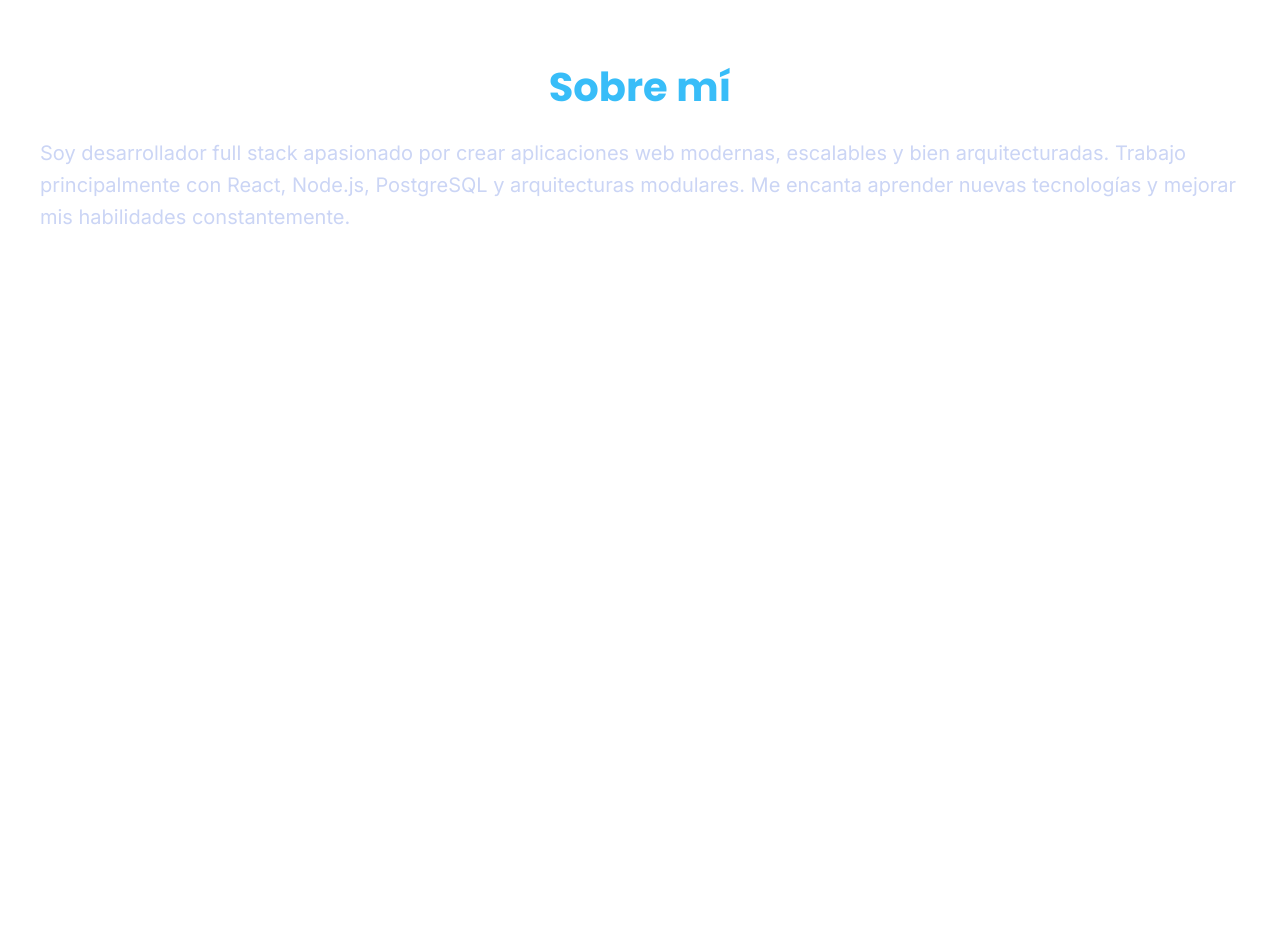
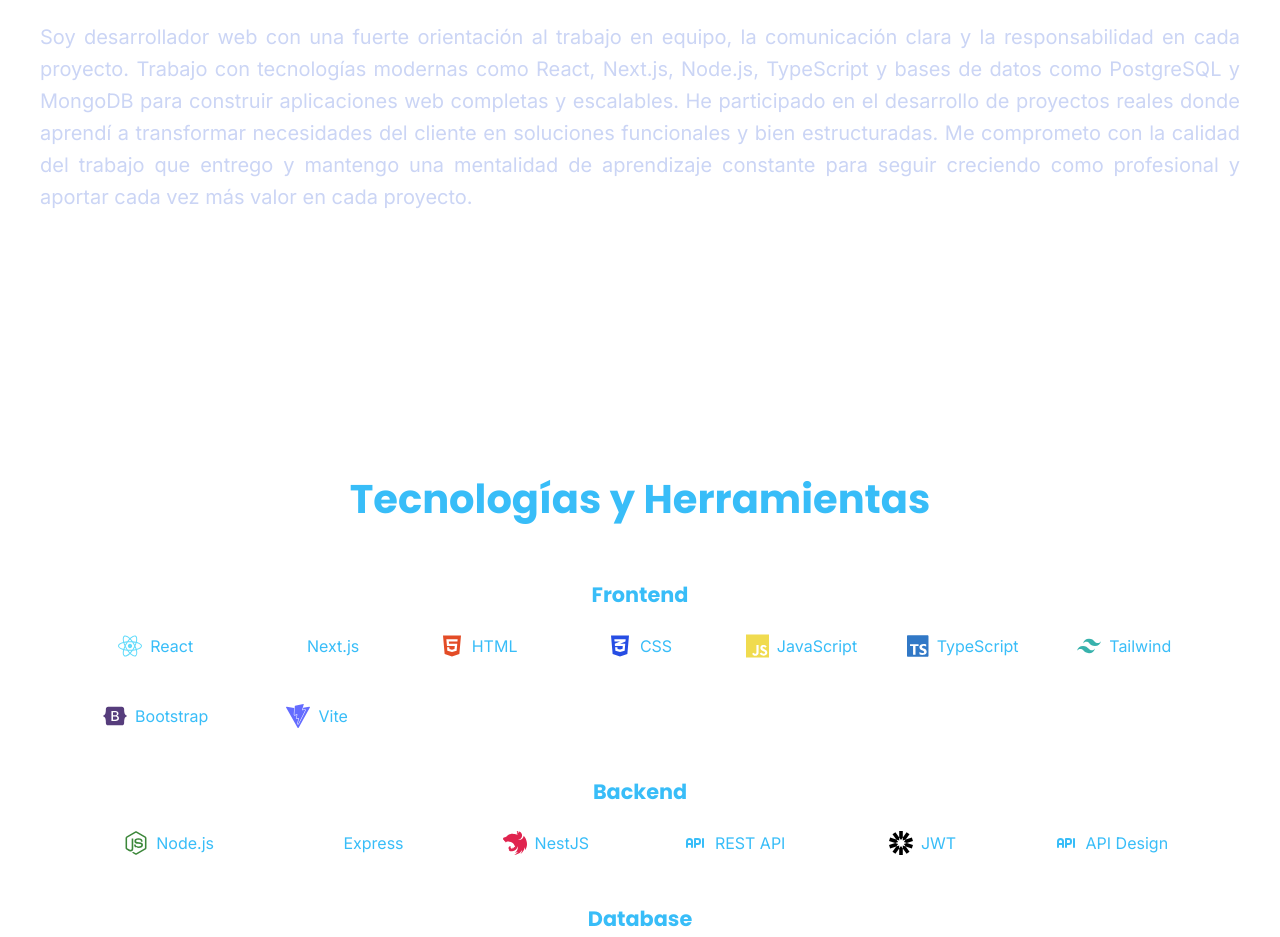
Before and after one commit to Orlando3486/orlando-zarraga-portfolio, a Next.js app in the folder front/: page / in a window 1280 px wide. Shown: the part 1860-2797 px from the top of the page. Built offline with nearby package versions, Linux system fonts and the light colour scheme.

Commit message:
mejoras a seccion sobre mi, tecnologias y herramientas

```diff
--- a/front/components/sections/about.tsx
+++ b/front/components/sections/about.tsx
@@ -7,10 +7,33 @@
     <section id="about" className="section-about">
       <h2>Sobre mí</h2>
       <p>
-        Soy desarrollador full stack apasionado por crear aplicaciones web
-        modernas, escalables y bien arquitecturadas. Trabajo principalmente con
-        React, Node.js, PostgreSQL y arquitecturas modulares. Me encanta
-        aprender nuevas tecnologías y mejorar mis habilidades constantemente.
+        {/* Soy un desarrollador comprometido con crear soluciones digitales
+        funcionales y bien pensadas. Me caracterizo por la responsabilidad, la
+        comunicación clara y el trabajo en equipo, habilidades que considero
+        fundamentales para construir proyectos exitosos y mantener una relación
+        de confianza con clientes y colaboradores. Trabajo principalmente con
+        tecnologías modernas del ecosistema web como React, Next.js, Node.js,
+        TypeScript y bases de datos como PostgreSQL y MongoDB, lo que me permite
+        desarrollar aplicaciones completas, desde el frontend hasta el backend.
+        A lo largo de mi formación y experiencia he participado en proyectos
+        reales donde aprendí a escuchar las necesidades del cliente, transformar
+        ideas en productos funcionales y cuidar cada detalle del desarrollo. Me
+        tomo cada proyecto con compromiso y profesionalismo, buscando siempre
+        entregar soluciones sólidas, mantenibles y bien estructuradas. Al mismo
+        tiempo, mantengo una mentalidad de aprendizaje constante, explorando
+        nuevas herramientas, buenas prácticas y tecnologías que me permitan
+        seguir creciendo como desarrollador y aportar cada vez más valor a los
+        proyectos en los que participo. */}
+        Soy desarrollador web con una fuerte orientación al trabajo en equipo,
+        la comunicación clara y la responsabilidad en cada proyecto. Trabajo con
+        tecnologías modernas como React, Next.js, Node.js, TypeScript y bases de
+        datos como PostgreSQL y MongoDB para construir aplicaciones web
+        completas y escalables. He participado en el desarrollo de proyectos
+        reales donde aprendí a transformar necesidades del cliente en soluciones
+        funcionales y bien estructuradas. Me comprometo con la calidad del
+        trabajo que entrego y mantengo una mentalidad de aprendizaje constante
+        para seguir creciendo como profesional y aportar cada vez más valor en
+        cada proyecto.
       </p>
     </section>
   );
--- a/front/components/sections/tecnologies.tsx
+++ b/front/components/sections/tecnologies.tsx
@@ -1,31 +1,211 @@
-import { FaDocker, FaNodeJs, FaReact } from "react-icons/fa";
+import {
+  FaHtml5,
+  FaCss3Alt,
+  FaDocker,
+  FaNodeJs,
+  FaReact,
+  FaGitAlt,
+  FaGithub,
+  FaBootstrap,
+  FaFigma,
+  FaLinux,
+  FaVial,
+  FaRobot,
+  FaShieldAlt,
+} from "react-icons/fa";
 import "./../../styles/tecnologies.css";
-import { SiNextdotjs, SiPostgresql, SiTypescript } from "react-icons/si";
+import {
+  SiJavascript,
+  SiNextdotjs,
+  SiPostgresql,
+  SiTypescript,
+  SiTailwindcss,
+  SiExpress,
+  SiMongodb,
+  SiPrisma,
+  SiCloudinary,
+  SiNestjs,
+  SiVite,
+  SiSwagger,
+  SiJsonwebtokens,
+  SiPostman,
+  SiOpenai,
+} from "react-icons/si";
+import { TbApi, TbTopologyStar3 } from "react-icons/tb";
+import { GiCycle } from "react-icons/gi";
+import { MdArchitecture, MdSpeed } from "react-icons/md";
+import { HiCode } from "react-icons/hi";
+import { VscVscode } from "react-icons/vsc";
 
 export default function Tecnologies() {
   type Tech = {
+    name: string;
     icon: React.ElementType;
     color: string;
+    category?: string;
   };
   const technologies: Tech[] = [
-    { icon: FaReact, color: "#61DBFB" },
-    { icon: SiNextdotjs, color: "#ffffff" },
-    { icon: FaNodeJs, color: "#3C873A" },
-    { icon: SiPostgresql, color: "#336791" },
-    { icon: SiTypescript, color: "#3178C6" },
-    { icon: FaDocker, color: "#2496ED" },
+    { name: "React", icon: FaReact, color: "#61DBFB", category: "Frontend" },
+    {
+      name: "Next.js",
+      icon: SiNextdotjs,
+      color: "#ffffff",
+      category: "Frontend",
+    },
+    { name: "HTML", icon: FaHtml5, color: "#E34C26", category: "Frontend" },
+    { name: "CSS", icon: FaCss3Alt, color: "#264de4", category: "Frontend" },
+    {
+      name: "JavaScript",
+      icon: SiJavascript,
+      color: "#F0DB4F",
+      category: "Frontend",
+    },
+    {
+      name: "TypeScript",
+      icon: SiTypescript,
+      color: "#3178C6",
+      category: "Frontend",
+    },
+    {
+      name: "Tailwind",
+      icon: SiTailwindcss,
+      color: "#38B2AC",
+      category: "Frontend",
+    },
+    {
+      name: "Bootstrap",
+      icon: FaBootstrap,
+      color: "#563d7c",
+      category: "Frontend",
+    },
+    { name: "Vite", icon: SiVite, color: "#646CFF", category: "Frontend" },
+
+    { name: "Node.js", icon: FaNodeJs, color: "#3C873A", category: "Backend" },
+    { name: "Express", icon: SiExpress, color: "#ffffff", category: "Backend" },
+    { name: "NestJS", icon: SiNestjs, color: "#E0234E", category: "Backend" },
+    { name: "REST API", icon: TbApi, color: "#38bdf8", category: "Backend" },
+    {
+      name: "JWT",
+      icon: SiJsonwebtokens,
+      color: "#000000",
+      category: "Backend",
+    },
+
+    {
+      name: "PostgreSQL",
+      icon: SiPostgresql,
+      color: "#336791",
+      category: "Database",
+    },
+    {
+      name: "MongoDB",
+      icon: SiMongodb,
+      color: "#4DB33D",
+      category: "Database",
+    },
+    { name: "Prisma", icon: SiPrisma, color: "#2D3748", category: "Database" },
+
+    { name: "Git", icon: FaGitAlt, color: "#F1502F", category: "Tools" },
+    { name: "GitHub", icon: FaGithub, color: "#ffffff", category: "Tools" },
+    { name: "VS Code", icon: VscVscode, color: "#007ACC", category: "Tools" },
+    { name: "Postman", icon: SiPostman, color: "#FF6C37", category: "Tools" },
+    { name: "Swagger", icon: SiSwagger, color: "#85EA2D", category: "Tools" },
+    { name: "Docker", icon: FaDocker, color: "#2496ED", category: "DevOps" },
+    { name: "CI/CD", icon: GiCycle, color: "#38bdf8", category: "DevOps" },
+    { name: "Linux", icon: FaLinux, color: "#FCC624", category: "DevOps" },
+
+    { name: "Figma", icon: FaFigma, color: "#F24E1E", category: "Design" },
+    {
+      name: "Cloudinary",
+      icon: SiCloudinary,
+      color: "#C13584",
+      category: "Tools",
+    },
+
+    {
+      name: "Arquitectura Modular",
+      icon: MdArchitecture,
+      color: "#38bdf8",
+      category: "Architecture",
+    },
+    {
+      name: "Clean Code",
+      icon: HiCode,
+      color: "#38bdf8",
+      category: "Architecture",
+    },
+
+    {
+      name: "Web Performance",
+      icon: MdSpeed,
+      color: "#facc15",
+      category: "Engineering",
+    },
+    {
+      name: "Testing",
+      icon: FaVial,
+      color: "#22c55e",
+      category: "Engineering",
+    },
+    {
+      name: "AI Assisted Development",
+      icon: FaRobot,
+      color: "#38bdf8",
+      category: "AI",
+    },
+    { name: "AI Tools", icon: SiOpenai, color: "#10A37F", category: "AI" },
+    {
+      name: "Microservices",
+      icon: TbTopologyStar3,
+      color: "#38bdf8",
+      category: "Architecture",
+    },
+    {
+      name: "Web Security",
+      icon: FaShieldAlt,
+      color: "#ef4444",
+      category: "Security",
+    },
+    { name: "API Design", icon: TbApi, color: "#38bdf8", category: "Backend" },
+  ];
+
+  const categories = [
+    "Frontend",
+    "Backend",
+    "Database",
+    "DevOps",
+    "Tools",
+    "Design",
+    "Architecture",
+    "Engineering",
+    "AI",
+    "Security",
   ];
 
   return (
     <section id="tecnologies" className="section-tecnologies">
       <h2>Tecnologías y Herramientas</h2>
 
-      <div className="tech-icons">
-        {technologies.map((tech, i) => {
-          const Icon = tech.icon;
-          return <Icon key={i} className="tech-icon" color={tech.color} />;
-        })}
-      </div>
+      {categories.map((category) => (
+        <div key={category} className="tech-category">
+          <h3>{category}</h3>
+
+          <div className="tech-grid">
+            {technologies
+              .filter((tech) => tech.category === category)
+              .map((tech, index) => {
+                const Icon = tech.icon;
+
+                return (
+                  <div key={index} className="tech-item">
+                    <Icon size={24} color={tech.color} />
+                    <span>{tech.name}</span>
+                  </div>
+                );
+              })}
+          </div>
+        </div>
+      ))}
     </section>
   );
 }
--- a/front/styles/about.css
+++ b/front/styles/about.css
@@ -1,12 +1,20 @@
-.section-about {
+/* .section-about {
   min-height: 80vh;
   justify-content: center;
   padding: 20px;
   padding: 120px 40px;
   text-align: center;
+} */
+
+.section-about {
+  min-height: 50vh;
+  max-width: 1200px;
+  margin: auto;
+  padding: 4rem 1rem;
 }
 
 .section-about h2 {
+  text-align: center;
   font-size: 40px;
   margin-bottom: 10px;
   color: #38bdf8;
@@ -17,5 +25,5 @@
   color: #cbd5f5;
   line-height: 1.6;
   margin-bottom: 40px;
-  text-align: left;
+  text-align: justify;
 }
--- a/front/styles/contact.css
+++ b/front/styles/contact.css
@@ -1,7 +1,8 @@
 .section-contact {
-  padding-top: 10px;
+  /* padding-top: 0px; */
   min-height: 90vh;
   justify-content: center;
+  align-items: center;
   text-align: center;
 }
 
--- a/front/styles/tecnologies.css
+++ b/front/styles/tecnologies.css
@@ -1,18 +1,16 @@
 .section-tecnologies {
-  min-height: 80vh;
-  justify-content: center;
-  padding: 20px;
+  min-height: 90vh;
   padding: 120px 40px;
   text-align: center;
 }
 
 .section-tecnologies h2 {
   font-size: 40px;
-  margin-bottom: 10px;
+  margin-bottom: 50px;
   color: #38bdf8;
 }
 
-.tech-icons {
+/* .tech-icons {
   display: flex;
   gap: 12px;
   margin-top: 30px;
@@ -27,4 +25,77 @@
 
 .tech-icon:hover {
   transform: scale(1.2);
+} */
+
+/* .tech-grid {
+  display: flex;
+  flex-wrap: wrap;
+  justify-content: center;
+  gap: 20px;
 }
+
+.tech-item {
+  display: flex;
+  align-items: center;
+  gap: 10px;
+  background: #0f172a;
+  padding: 6px 12px;
+  border-radius: 8px;
+  font-size: 14px;
+  transition: 0.3s;
+}
+
+.tech-item:hover {
+  transform: scale(1.2);
+}
+
+.tech-item span {
+  color: #38bdf8;
+}
+
+.tech-category {
+  margin-top: 40px;
+  font-size: 18px;
+  color: #cbd5f5;
+} */
+
+.section-tecnologies {
+  max-width: 1100px;
+  margin: auto;
+  padding: 4rem 1rem;
+}
+
+.tech-category {
+  margin-top: 2.5rem;
+}
+
+.tech-category h3 {
+  margin-bottom: 1rem;
+  font-size: 1.3rem;
+  color: #38bdf8;
+}
+
+.tech-grid {
+  display: grid;
+  grid-template-columns: repeat(auto-fit, minmax(120px, 1fr));
+  gap: 30px;
+}
+
+.tech-item {
+  display: flex;
+  align-items: center;
+  justify-content: center;
+  gap: 8px;
+  padding: 8px 10px;
+  border-radius: 8px;
+  background: rgba(255, 255, 255, 0.125);
+  transition: 0.3s;
+}
+
+.tech-item:hover {
+  transform: scale(1.1);
+}
+
+.tech-item span {
+  color: #38bdf8;
+}
```
